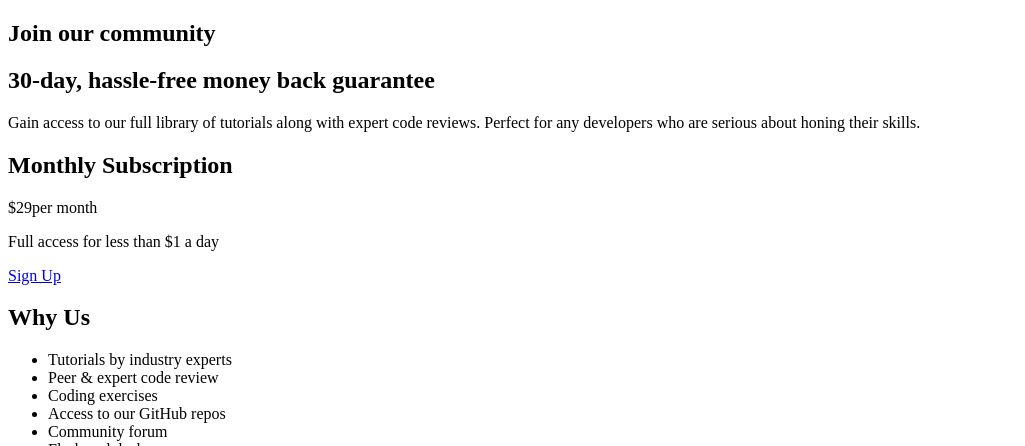
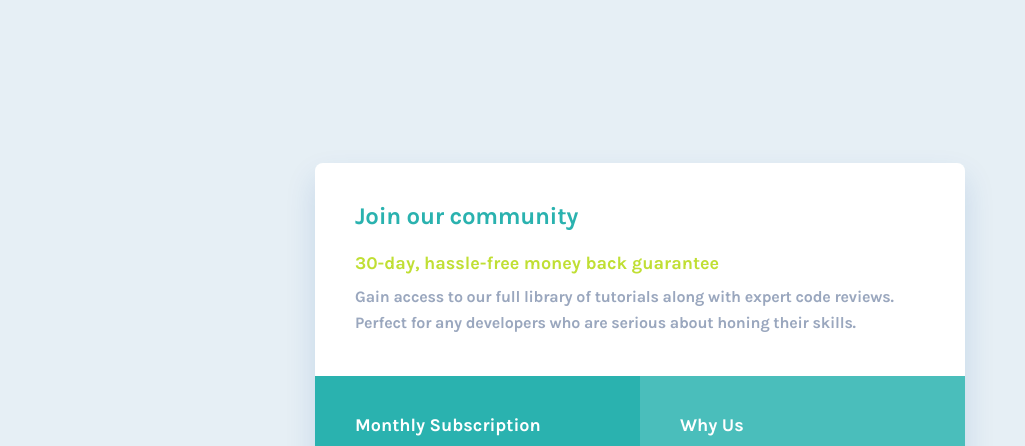
Before and after one commit to viniciusshenri96/single-price-grid-component, a plain HTML site: page index.html in a window 1280 px wide. Shown: the top 446 px of the page, without its empty margins (0-1025 px from the left). Drawn offline with Linux system fonts and the light colour scheme.

Commit message:
:lipstick: feat: html and css of the finished desktop version

```diff
--- a/assests/css/style.css
+++ b/assests/css/style.css
@@ -0,0 +1,215 @@
+/* GOOGLE FONTS */
+@import url("https://fonts.googleapis.com/css2?family=Karla:wght@400;700&display=swap");
+
+/* VARIABLES CSS */
+:root {
+  /* Colors Primary */
+  --color-cyan: #2ab2af;
+  --color-lightGray: #e5eff5;
+  --color-grayishBlue: #98a6bd;
+  --color-white: #ffffff;
+  --color-brightYellow: #c0df34;
+
+  /* Font Weigh */
+  --fw-regular: 400;
+  --fw-bold: 700;
+}
+
+/* CSS RESET */
+*,
+*::after,
+*::before {
+  box-sizing: border-box;
+  margin: 0;
+  padding: 0;
+}
+
+/* better for people who browse with the keyboard and know where they are on the site, so I set a different style, making it more visible, taking it from the default.
+ */
+/* *:focus,
+*:focus-visible {
+  outline: #646464 dotted 4px;
+  outline-offset: 4px;
+} */
+
+@media (prefers-reduced-motion: reduce) {
+  *,
+  *::before,
+  *::after {
+    animation-duration: 0.01ms !important;
+    animation-iteration-count: 1 !important;
+    transition-duration: 0.01ms !important;
+    scroll-behavior: auto !important;
+  }
+}
+
+img {
+  max-width: 100%;
+  height: 100%;
+  object-fit: cover;
+  object-position: left;
+  display: block;
+}
+
+ol,
+ul {
+  list-style: none;
+}
+
+a:link {
+  text-decoration: none;
+}
+
+button,
+[type="button"] {
+  -webkit-appearance: button;
+  text-transform: none;
+  overflow: visible;
+}
+
+html,
+body {
+  height: 100%;
+  overflow-x: hidden;
+}
+
+body {
+  font-family: Arial, Helvetica, sans-serif;
+  line-height: 1.5;
+  background: #e6eff5;
+  /* improves text rendering */
+  -webkit-font-smoothing: antialiased;
+}
+
+.padding {
+  padding: 2.5rem;
+}
+
+.container {
+  /* max-width: 43.688rem;
+  padding: 0 2rem;
+  margin: 0 auto; */
+
+  display: flex;
+  justify-content: center;
+  align-items: center;
+  min-height: 100vh;
+}
+
+.component {
+  border-radius: 0.5rem;
+  max-width: 43.688rem;
+
+  box-shadow: 0px 15px 30px 0px rgba(0, 81, 171, 0.15);
+}
+
+.component__community {
+  background: var(--color-white);
+  border-radius: 0.5rem 0.5rem 0 0;
+  max-width: 650px;
+}
+
+.component__community-title {
+  font: var(--fw-bold) 1.5rem/1.16 "Karla", sans-serif;
+  color: var(--color-cyan);
+  letter-spacing: -0.3px;
+  margin-bottom: 1.5rem;
+}
+
+.component__subtitle {
+  font: var(--fw-bold) 1.125rem/1.16rem "Karla", sans-serif;
+  margin-bottom: 0.688rem;
+  color: var(--color-white);
+}
+.component__subtitle--gren {
+  color: var(--color-brightYellow);
+}
+
+.component__desc {
+  font: var(--fw-bold) 1rem/1.625rem "Karla", sans-serif;
+  color: #9aa7be;
+  letter-spacing: -0.2px;
+}
+
+.component__box {
+  display: grid;
+  grid-template-columns: 1fr 1fr;
+}
+
+.component__sub {
+  background-color: var(--color-cyan);
+  border-radius: 0 0 0 0.313rem;
+}
+
+.component__sub-price {
+  font: var(--fw-bold) 2rem/1.15 "Karla", sans-serif;
+  letter-spacing: -0.4px;
+  display: flex;
+  align-items: center;
+  column-gap: 0.688rem;
+  color: var(--color-white);
+}
+
+.component__subtitle--bottom {
+  margin-bottom: 1.125rem;
+}
+
+.component__sub-price--month {
+  font-size: 1rem;
+  font-weight: var(--fw-regular);
+  line-height: 1.6;
+  color: rgba(255, 255, 255, 0.5);
+  margin-bottom: 0.25rem;
+}
+
+.component__desc--white {
+  color: var(--color-white);
+  margin-bottom: 1.625rem;
+  font-weight: var(--fw-regular);
+}
+
+.btn:link,
+.btn:visited {
+  display: inline-block;
+  font: var(--fw-regular) 1rem/1.625rem "Karla", sans-serif;
+  background-color: var(--color-brightYellow);
+  padding: 15px 89px;
+  color: var(--color-white);
+  border-radius: 0.313rem;
+  transition: all 0.3s;
+}
+
+.btn:hover,
+.btn:active {
+  background-color: #c0df34d8;
+}
+
+.component__box-why {
+  position: relative;
+  background-color: var(--color-cyan);
+  border-radius: 0 0 0.313rem 0;
+}
+
+.component__why {
+  position: relative;
+  z-index: 3;
+}
+
+.component__box-why::after {
+  content: "";
+  display: block;
+  width: 100%;
+  height: 100%;
+  background-color: var(--color-white);
+  opacity: 0.15;
+  position: absolute;
+  top: 0;
+}
+
+.component__why-item {
+  color: var(--color-white);
+  font-size: 0.875rem;
+  line-height: 1.42;
+  letter-spacing: -0.175px;
+  opacity: 0.75;
+}
--- a/index.html
+++ b/index.html
@@ -13,24 +13,26 @@
 </head>
 
 <body>
-  <main>
+  <main class="container padding">
     <section class="component">
-      <div class="component__community">
+      <div class="component__community padding">
         <h1 class="component__community-title">Join our community</h1>
-        <h2 class="component__subtitle">30-day, hassle-free money back guarantee</h2>
+        <h2 class="component__subtitle component__subtitle--gren">30-day, hassle-free money back guarantee</h2>
         <p class="component__desc">Gain access to our full library of tutorials along with expert code
           reviews. Perfect
           for any developers who are serious about honing their skills.</p>
       </div>
-      <div class="component__sub">
-        <h2 class="component__subtitle">Monthly Subscription</h2>
+      <div class="component__box">
+        <div class="component__sub padding">
+          <h2 class="component__subtitle component__subtitle--bottom">Monthly Subscription</h2>
           <p class="component__sub-price">$29<span class="component__sub-price--month">per month</span></p>
-        <p class="component__desc">Full access for less than $1 a day</p>
+          <p class="component__desc component__desc--white">Full access for less than $1 a day</p>
 
           <a class="btn" href="/">Sign Up</a>
         </div>
-      <div class="component__why">
-        <h2 class="component__subtitle">Why Us</h2>
+        <div class="component__box-why ">
+          <div class="component__why padding">
+            <h2 class="component__subtitle component__subtitle--bottom">Why Us</h2>
             <ul class="component__why-list">
               <li class="component__why-item">Tutorials by industry experts</li>
               <li class="component__why-item">Peer & expert code review</li>
@@ -41,6 +43,8 @@
               <li class="component__why-item">New videos every week</li>
             </ul>
           </div>
+        </div>
+      </div>
     </section>
   </main>
 </body>
```
Lines whose indentation alone changed are shown as unchanged.
